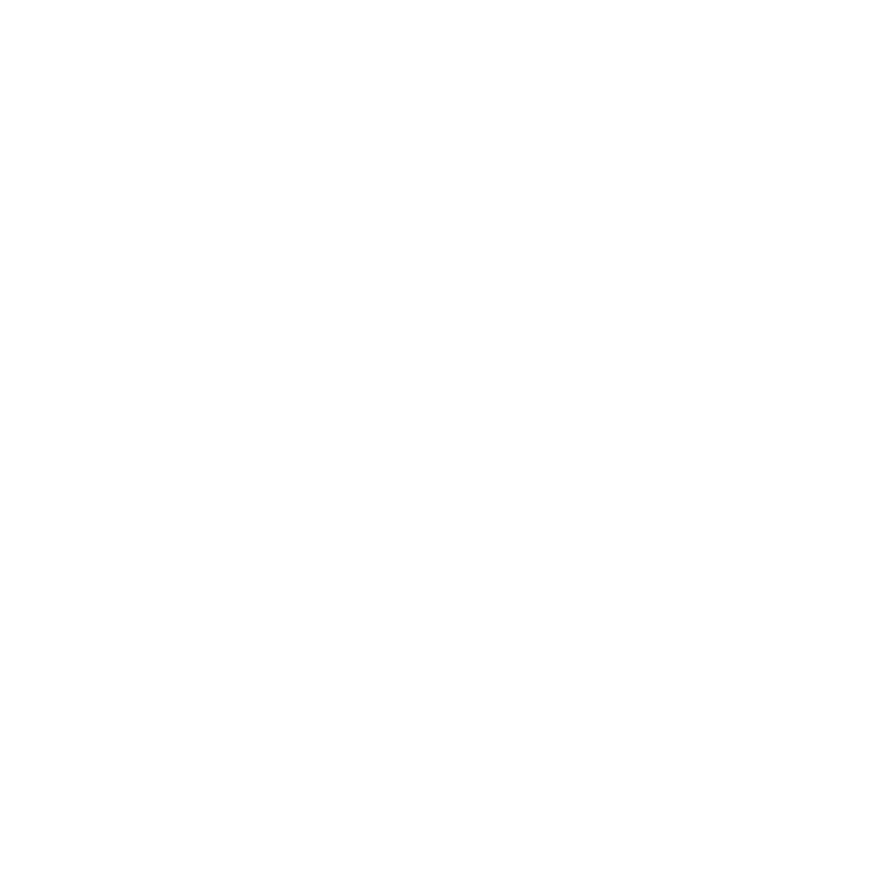
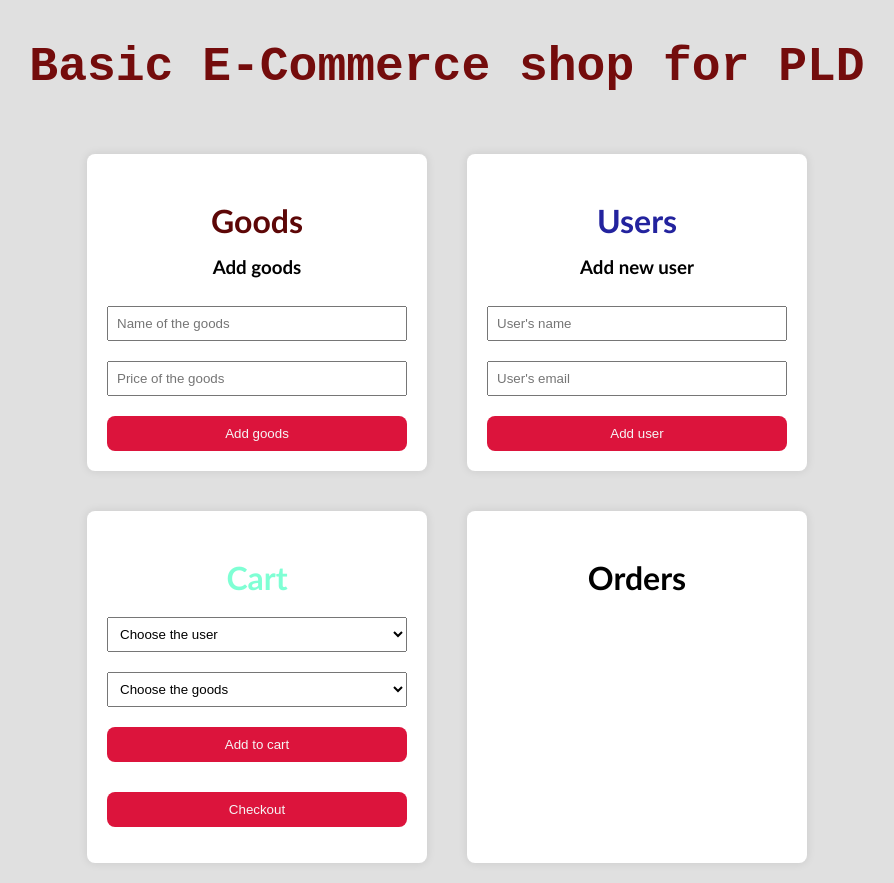
Before and after one commit to Agent-Ken/ecommerce-flask-pld, a Flask app: page / in a window 1280 px wide. Before the commit the part shown is empty. Shown: the whole page, without its empty margins (193-1087 px from the left). Before the commit the page ends 800 px from the top, so only its background shows below. Run offline with Flask 3, Linux system fonts and the light colour scheme; data that the repository does not hold is empty.

Commit message:
Add files via upload

```diff
--- a/templates/index.html
+++ b/templates/index.html
@@ -0,0 +1,48 @@
+<!DOCTYPE html>
+<html lang="en">
+<head>
+    <meta charset="UTF-8">
+    <meta name="viewport" content="width=device-width, initial-scale=1.0">
+    <title>E-Commerce</title>
+    <link rel="icon" type="image/x-icon" href="/static/img/ecommerceicon.png">
+    <link rel="stylesheet" href="/static/css/styles.css">
+</head>
+<body>
+    <h1>Basic E-Commerce shop for PLD</h1>
+    <div id="ecommerce">
+        <section id="goods-section">
+            <h2>Goods</h2>
+            <ul id="product-list"></ul>
+            <h3>Add goods</h3>
+            <input type="text" id="product-name-input" placeholder="Name of the goods">
+            <input type="number" id="product-price-input" placeholder="Price of the goods">
+            <button onclick="addGoods()">Add goods</button>
+        </section>
+        <section id="users-section">
+            <h2>Users</h2>
+            <ul id="client-list"></ul>
+            <h3>Add new user</h3>
+            <input type="text" id="client-name-input" placeholder="User's name">
+            <input type="email" id="client-email-input" placeholder="User's email">
+            <button onclick="addUser()">Add user</button>
+        </section>
+        <section id="cart-section">
+            <h2>Cart</h2>
+            <select id="client-select">
+                <option value="" disabled selected>Choose a buyer</option>
+            </select>
+            <select id="product-select">
+                <option value="" disabled selected>Choose goods</option>
+            </select>
+            <button onclick="addToCart()">Add to cart</button>
+            <button onclick="checkout()">Checkout</button>
+            <ul id="cart-list"></ul>
+        </section>
+        <section id="orders-section">
+            <h2>Orders</h2>
+            <ul id="order-list"></ul>
+        </section>
+    </div>
+    <script src="/static/js/script.js"></script>
+</body>
+</html>
```
